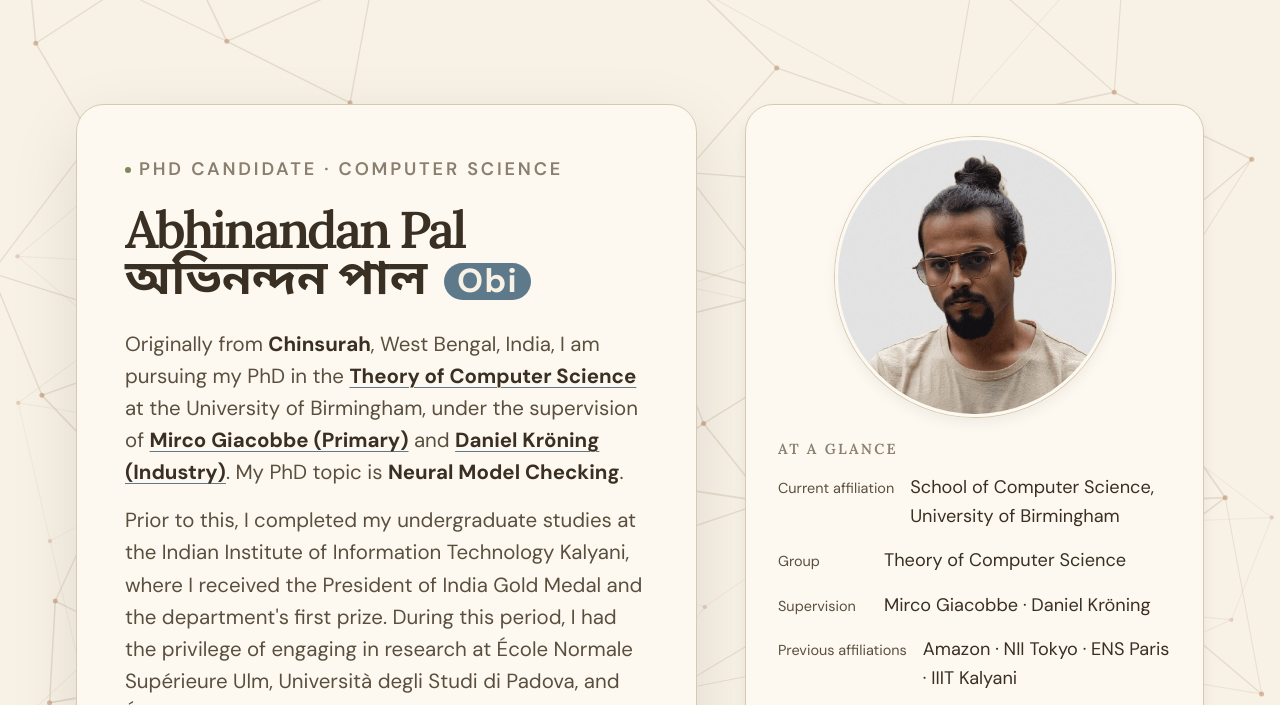
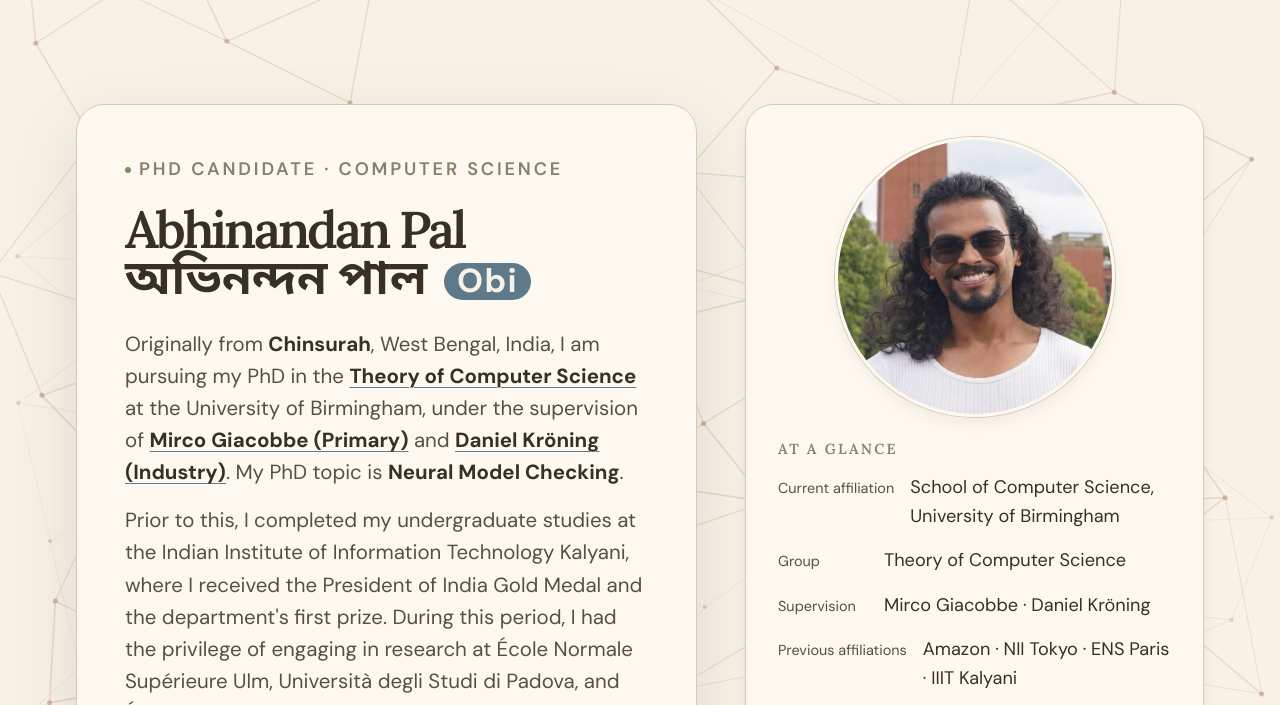
Before and after one commit to Abhinandan-Pal/Abhinandan-Pal.github.io, a website built with Vite: page index.html in a window 1280 px wide. Shown: the part 82-787 px from the top of the page. Built offline with nearby package versions, Linux system fonts and the light colour scheme; files whose address does not match are found by name.

Commit message:
Update profile picture

```diff
--- a/index.html
+++ b/index.html
@@ -303,7 +303,7 @@
         <aside class="ap-card ap-side-card" aria-label="At a glance">
           <figure class="ap-portrait">
             <img
-              src="/assets/img/profile.jpg"
+              src="/assets/img/profile.png"
               alt="Portrait of Abhinandan Pal"
               width="240"
               height="240"
```
Also changed, not shown: assets/img/profile.jpg (deleted), assets/img/profile.png (added).
